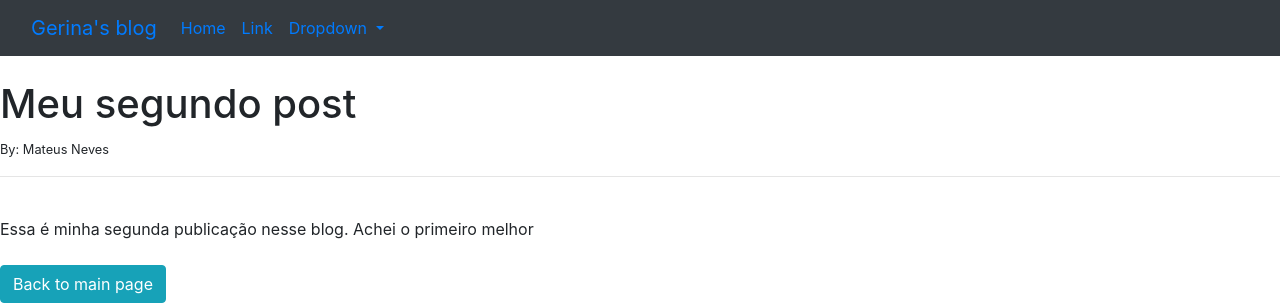
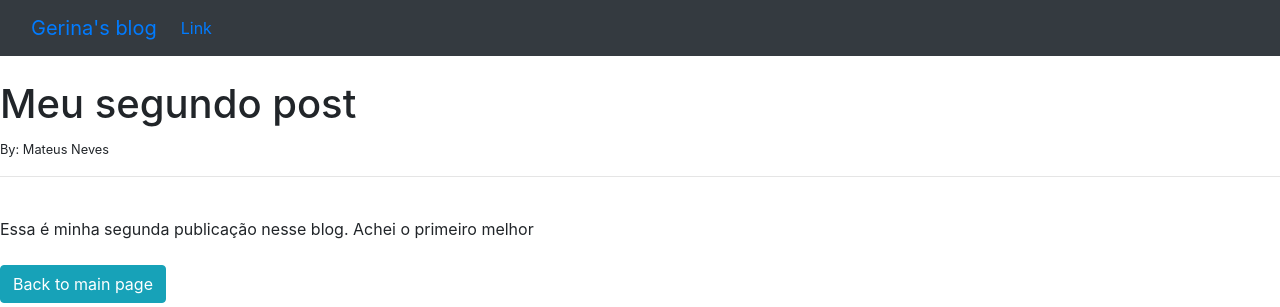
Before and after one commit to neveszz/Blog-idea, a Django app: page /article/2 in a window 1280 px wide. Shown: the top 307 px of the page. Run offline with Django 4.2, Linux system fonts and the light colour scheme; data comes from the database, SQL or seed files in the repository; both versions use the stored data as it was after the commit.

Commit message:
added title tag and removed some things from navbar

```diff
--- a/ablog/theblog/models.py
+++ b/ablog/theblog/models.py
@@ -5,6 +5,7 @@ class Post(models.Model):
     title = models.CharField(max_length=255)
     author = models.ForeignKey(User, on_delete=models.CASCADE)
     body = models.TextField()
+    title_tag = models.CharField(max_length=255, default=title)
 
     def __str__(self):
         return self.title + ' | ' + str(self.author)
--- a/ablog/theblog/templates/article_details.html
+++ b/ablog/theblog/templates/article_details.html
@@ -1,5 +1,6 @@
 {% extends 'base.html'%}
 
+{% block title %} {{ post.title }} {% endblock %}
 {% block content %}
 
     <h1>{{ post.title }}</h1>
--- a/ablog/theblog/templates/base.html
+++ b/ablog/theblog/templates/base.html
@@ -8,7 +8,11 @@
     <!-- Bootstrap CSS -->
     <link rel="stylesheet" href="https://cdn.jsdelivr.net/npm/bootstrap@4.4.1/dist/css/bootstrap.min.css" integrity="sha384-Vkoo8x4CGsO3+Hhxv8T/Q5PaXtkKtu6ug5TOeNV6gBiFeWPGFN9MuhOf23Q9Ifjh" crossorigin="anonymous">
 
-    <title>Hello, world!</title>
+    <title>
+      {% block title %}
+        Gerina's Blogs!
+      {% endblock %}
+    </title>
   </head>
   <body>
   <nav class="navbar navbar-expand-lg bg-dark">
@@ -20,21 +24,7 @@
     <div class="collapse navbar-collapse" id="navbarSupportedContent">
       <ul class="navbar-nav me-auto mb-2 mb-lg-0">
         <li class="nav-item">
-          <a class="nav-link active" aria-current="page" href="#">Home</a>
-        </li>
-        <li class="nav-item">
           <a class="nav-link" href="#">Link</a>
-        </li>
-        <li class="nav-item dropdown">
-          <a class="nav-link dropdown-toggle" href="#" id="navbarDropdown" role="button" data-bs-toggle="dropdown" aria-expanded="false">
-            Dropdown
-          </a>
-          <ul class="dropdown-menu" aria-labelledby="navbarDropdown">
-            <li><a class="dropdown-item" href="#">Action</a></li>
-            <li><a class="dropdown-item" href="#">Another action</a></li>
-            <li><hr class="dropdown-divider"></li>
-            <li><a class="dropdown-item" href="#">Something else here</a></li>
-          </ul>
         </li>
       </ul>
     </div>
```
Also changed, not shown: ablog/db.sqlite3, ablog/theblog/migrations/0002_post_title_tag.py (added).
